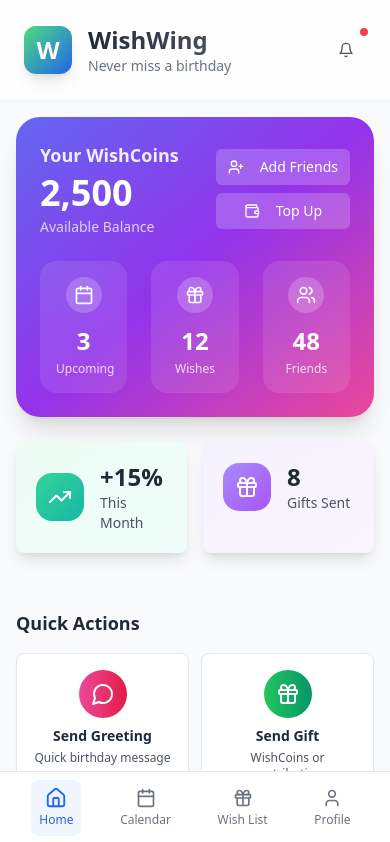
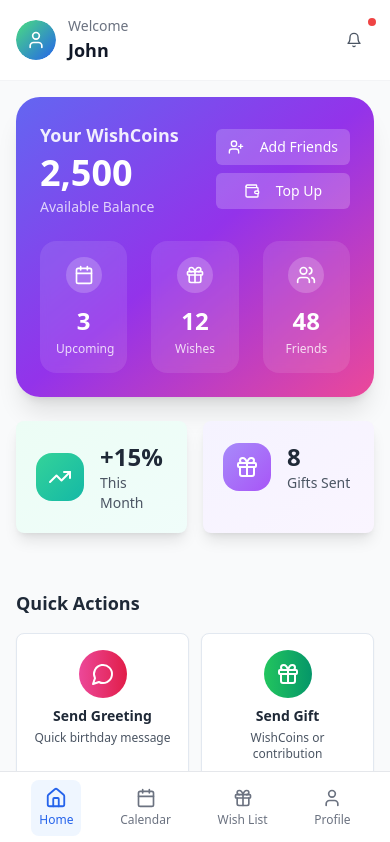
Before and after one commit to fidcent/wishwing-webapp, a React (Vite) app: page / in a window 390 px wide. Shown: the top 842 px of the page. Built offline with nearby package versions, Linux system fonts and the light colour scheme.

Commit message:
Refactor: Improve mobile header design
Updated the header to align with mobile app design trends, including a profile icon on the left and a welcome message with the user's first name. Removed the app name and description for a cleaner look.

```diff
--- a/src/components/Header.tsx
+++ b/src/components/Header.tsx
@@ -1,24 +1,25 @@
 
-import { Bell } from "lucide-react";
+import { Bell, User } from "lucide-react";
 import { Button } from "@/components/ui/button";
+import { Avatar, AvatarFallback, AvatarImage } from "@/components/ui/avatar";
 
 const Header = () => {
   return (
-    <header className="bg-white/80 backdrop-blur-md border-b border-gray-100 p-6 shadow-sm">
+    <header className="bg-white p-4 border-b border-gray-100">
       <div className="flex items-center justify-between">
-        <div className="flex items-center space-x-4">
-          <div className="w-12 h-12 bg-gradient-to-br from-green-400 to-blue-600 rounded-xl flex items-center justify-center shadow-lg">
-            <span className="text-2xl font-bold text-white">W</span>
-          </div>
+        <div className="flex items-center space-x-3">
+          <Avatar className="w-10 h-10">
+            <AvatarImage src="" alt="Profile" />
+            <AvatarFallback className="bg-gradient-to-br from-green-400 to-blue-600 text-white">
+              <User className="w-5 h-5" />
+            </AvatarFallback>
+          </Avatar>
           <div>
-            <h1 className="text-2xl font-bold bg-gradient-to-r from-gray-800 to-gray-600 bg-clip-text text-transparent">
-              WishWing
-            </h1>
-            <p className="text-sm text-gray-500 font-medium">Never miss a birthday</p>
+            <p className="text-sm text-gray-500">Welcome</p>
+            <h1 className="text-lg font-semibold text-gray-900">John</h1>
           </div>
         </div>
 
-        <div className="flex items-center">
         <Button
           variant="ghost"
           size="sm"
@@ -28,7 +29,6 @@ const Header = () => {
           <span className="absolute -top-1 -right-1 w-3 h-3 bg-red-500 rounded-full border-2 border-white"></span>
         </Button>
       </div>
-      </div>
     </header>
   );
 };
```
Lines whose indentation alone changed are shown as unchanged.
